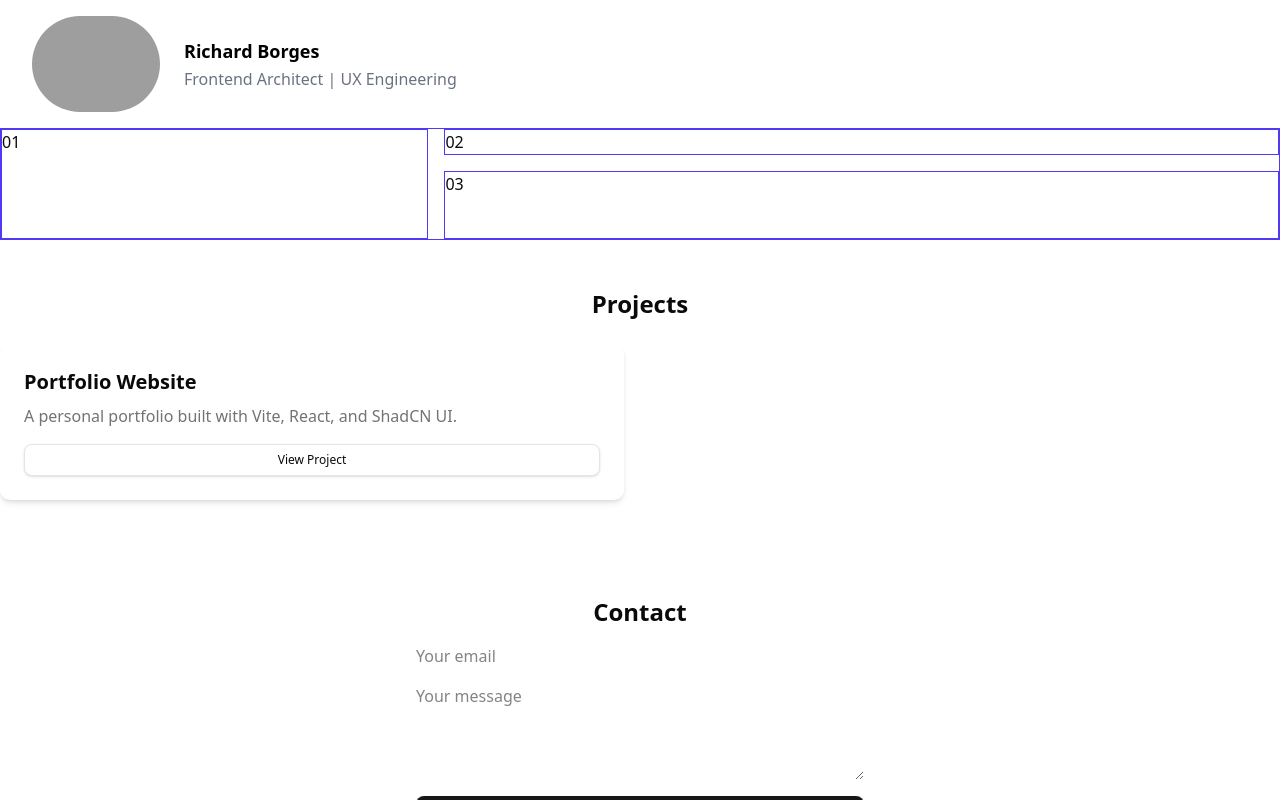
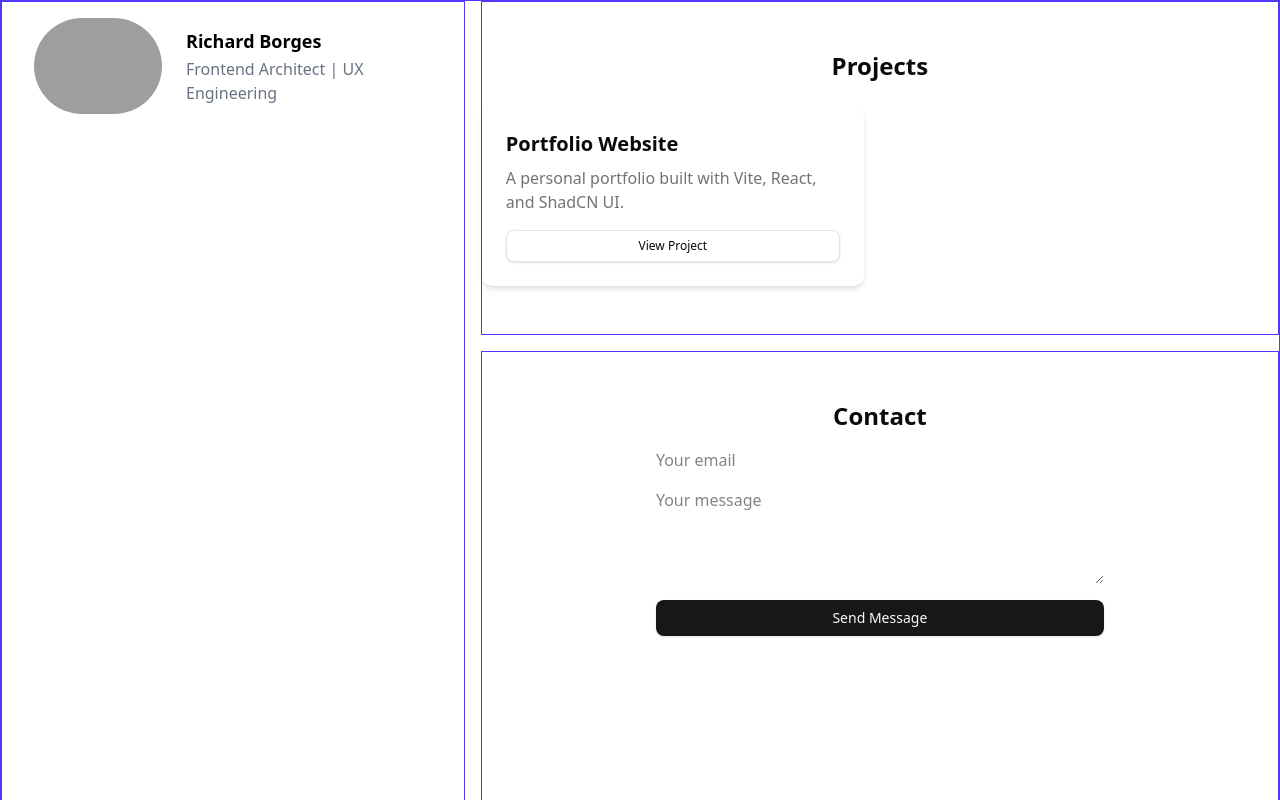
Before and after one commit to richardborgesdev/shadcdn-demo-1, a React (Vite) app: page / in a window 1280 px wide. Shown: the top 800 px of the page. Built offline with nearby package versions, Linux system fonts and the light colour scheme; grey boxes are pictures that could not be loaded.

Commit message:
chore: react | layout props

```diff
--- a/src/App.tsx
+++ b/src/App.tsx
@@ -1,16 +1,19 @@
 
 import { Hero } from "@/components/Hero";
-import { About } from "@/components/About";
 import { Projects } from "@/components/Projects";
 import { Contact } from "@/components/Contact";
+import { Layout } from "./components/Layout";
 
 function App() {
+  const layoutProps = {
+    avatar: <Hero />,
+    slot02: <Projects />,
+    slot03: <Contact />,
+  };
+
   return (
     <main className="flex flex-col min-h-screen bg-background text-foreground">
-      <Hero />
-      <About />
-      <Projects />
-      <Contact />
+      <Layout {...layoutProps}/>
     </main>
   );
 }
--- /dev/null
+++ b/src/components/Layout.tsx
@@ -0,0 +1,17 @@
+import type { ReactNode } from "react";
+
+export function Layout({ avatar, slot02, slot03}: {avatar: ReactNode, slot02: ReactNode, slot03: ReactNode}) {
+  return (
+    <div className="grid grid-flow-col grid-rows-3 gap-4 border border-indigo-600">
+      <div className="row-span-3 border border-indigo-600">
+        {avatar}
+      </div>
+      <div className="col-span-2 border border-indigo-600">
+        {slot02}
+        </div>
+      <div className="col-span-2 row-span-2 border border-indigo-600">
+        {slot03}
+      </div>
+    </div>
+  );
+}
```
